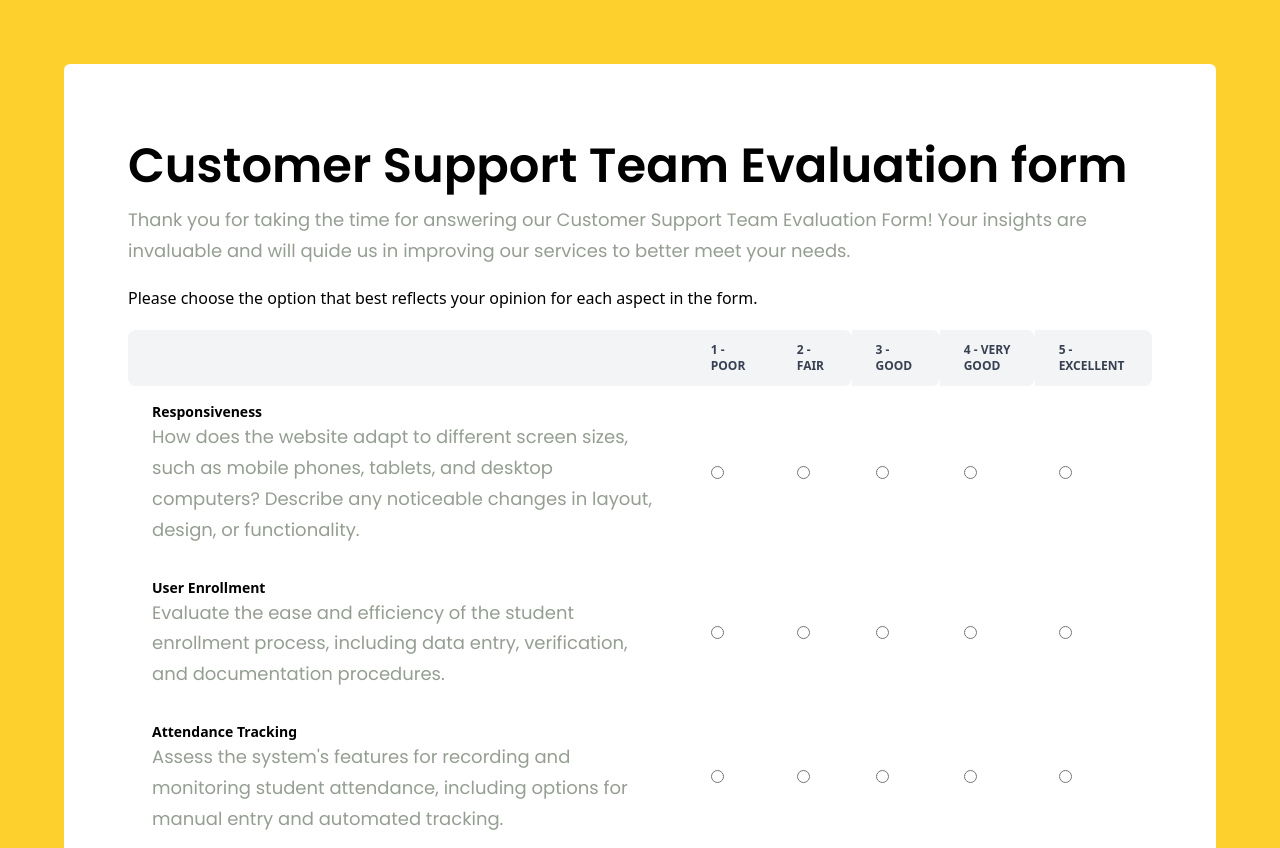
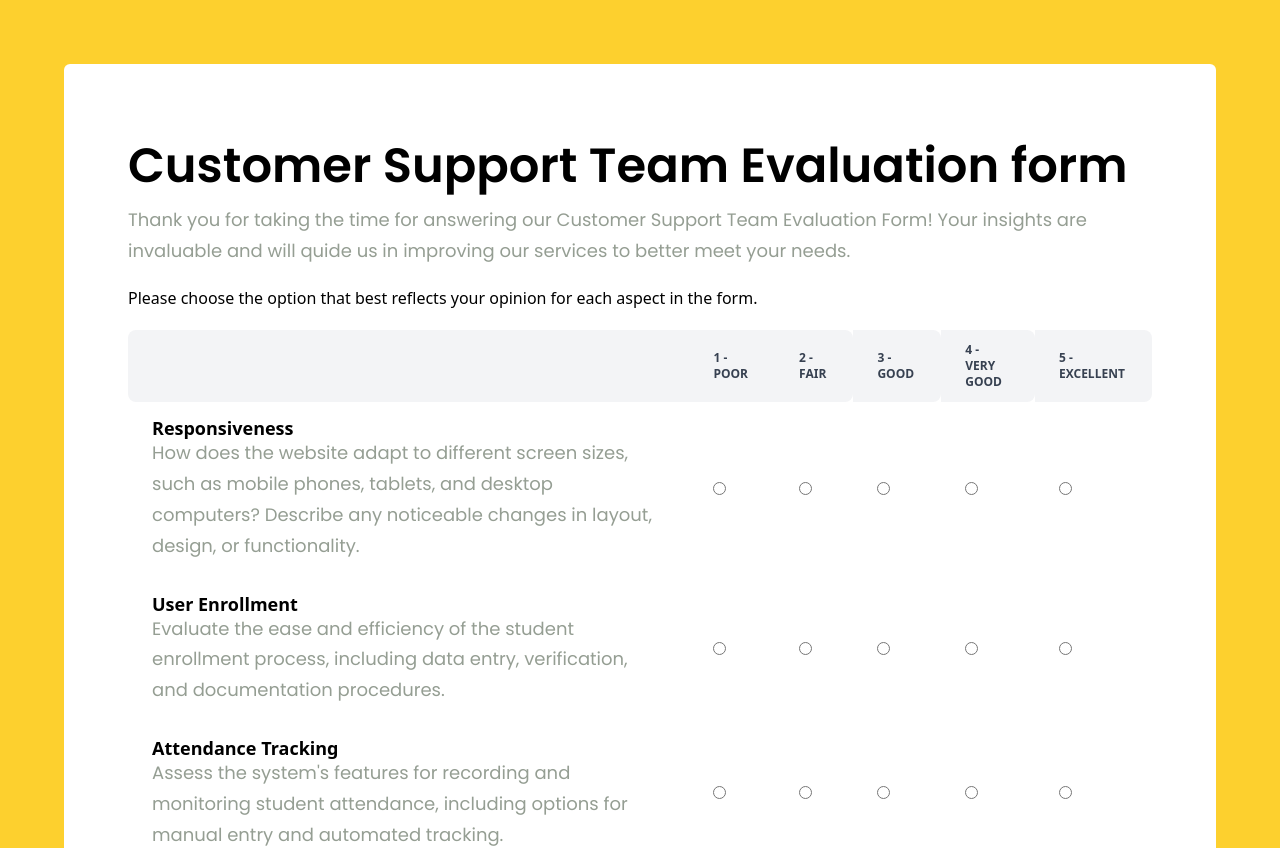
Before and after one commit to havengrim/review, a React (Vite) app in the folder review/: page / in a window 1280 px wide. Shown: the top 848 px of the page. Built offline with nearby package versions, Linux system fonts and the light colour scheme.

Commit message:
paragraphs

```diff
--- a/review/src/components/Table.jsx
+++ b/review/src/components/Table.jsx
@@ -31,8 +31,8 @@ const Table = () => {
           {data.map(item => (
             <tr key={item.id} className="bg-white dark:bg-gray-800">
               <th scope="row" className="px-6 py-4">
-                <h4 className='font-semibold text-black whitespace-nowrap dark:text-white'>{item.question}</h4>
-                <p className={`text-[12px] ${styles.paragraph}`}>{item.description}</p>
+                <h4 className='font-semibold text-[18px]  text-black whitespace-nowrap dark:text-white'>{item.question}</h4>
+                <p className={`text-[14px] ${styles.paragraph}`}>{item.description}</p>
               </th>
               {[1, 2, 3, 4, 5].map(rating => (
                 <td key={`${item.id}_${rating}`} className="px-6 py-4">
```
